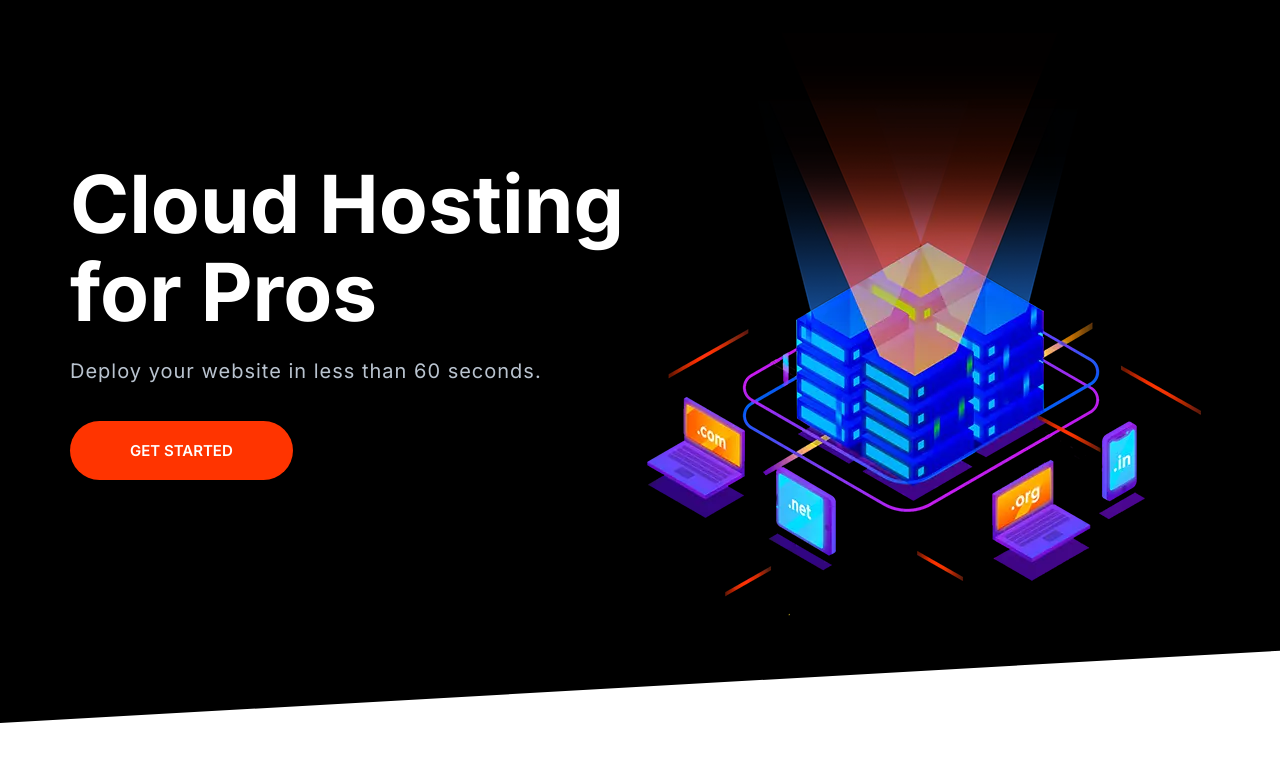
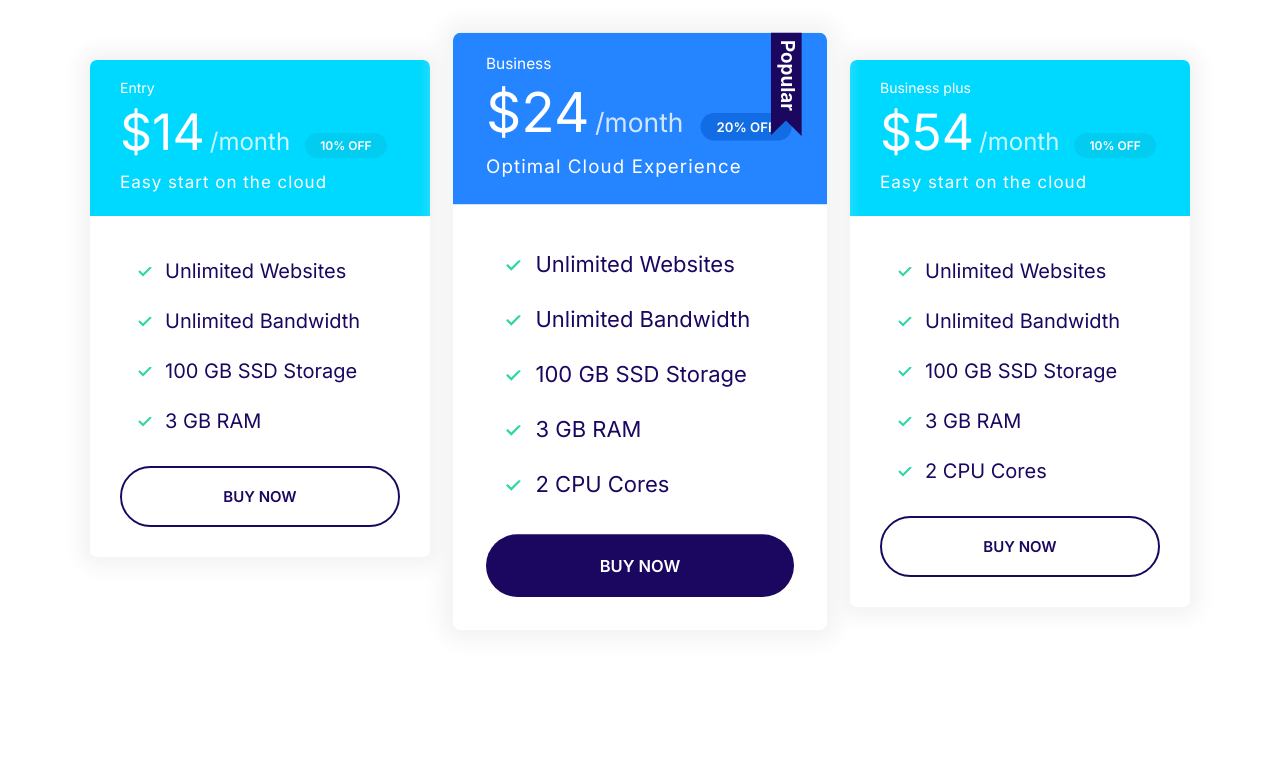
Before and after one commit to lyndasowunmi/Moshify-Project, a plain HTML site: page index.html in a window 1280 px wide. Drawn offline with Linux system fonts and the light colour scheme.

Commit message:
Build plans block

```diff
--- a/css/styles.css
+++ b/css/styles.css
@@ -243,6 +243,16 @@ a {
   color: white;
 }
 
+.btn--dark {
+  background: var(--color-headings);
+  color: white;
+}
+
+.btn--dark:hover {
+  background: #29127e;
+  color: white;
+}
+
 .btn--stretched {
   padding-left: 6rem;
   padding-right: 6rem;
@@ -319,11 +329,19 @@ a {
   color: #fff;
 }
 
+.card--primary .badge--primary {
+  background: #126de4;
+}
+
 .card--secondary .badge--secondary {
   background: #02cdf1;
 }
 
 /* Plans */
+
+.plan {
+  transition: transform 0.2s ease-out;
+}
 
 .plan__name {
   color: #fff;
@@ -354,6 +372,10 @@ a {
   margin-bottom: 2rem;
 }
 
+.plan--popular {
+  transform: scale(1.1);
+}
+
 .plan--popular .card__header {
   position: relative;
 }
@@ -365,6 +387,14 @@ a {
   position: absolute;
   top: -6px;
   right: 5%;
+}
+
+.plan:hover {
+  transform: scale(1.05);
+}
+
+.plan--popular:hover {
+  transform: scale(1.15);
 }
 
 @media screen and (min-width: 1024px) {
@@ -706,3 +736,14 @@ a {
     align-self: center;
   }
 }
+
+/* Plans Block */
+
+.block-plans .grid {
+  gap: 8rem 4rem;
+}
+
+.block-plans .card {
+  max-width: 500px;
+  margin: 0 auto;
+}
--- a/index.html
+++ b/index.html
@@ -18,26 +18,76 @@
     <link rel="stylesheet" href="css/styles.css" />
   </head>
   <body>
-    <section class="block block--dark block--skewed-left hero">
-      <div class="container grid grid--1x2">
-        <header class="block__header hero__content">
-          <h1 class="block__heading">Cloud Hosting for Pros</h1>
-          <p class="hero__tagline">
-            Deploy your website in less than 60 seconds.
-          </p>
-          <a href="" class="btn btn--accent btn--stretched">Get Started</a>
-        </header>
-        <picture>
-          <source
-            type="image/webp"
-            srcset="images/banner.webp 1x, images/banner@2x.webp 2x"
-          />
-          <source
-            type="image/png"
-            srcset="images/banner.png 1x, images/banner@2x.png 2x"
-          />
-          <img class="hero__image" src="./images/banner.png" alt="" />
-        </picture>
+    <section class="block container block-plans">
+      <div class="grid grid--1x3">
+        <div class="plan">
+          <div class="card card--secondary">
+            <header class="card__header">
+              <h3 class="plan__name">Entry</h3>
+              <span class="plan__price">$14</span>
+              <span class="plan__billing-cycle">/month</span>
+              <span class="badge badge--secondary badge--small">10% OFF</span>
+              <span class="plan__description">Easy start on the cloud</span>
+            </header>
+            <div class="card__body">
+              <ul class="list list--tick">
+                <li class="list__item">Unlimited Websites</li>
+                <li class="list__item">Unlimited Bandwidth</li>
+                <li class="list__item">100 GB SSD Storage</li>
+                <li class="list__item">3 GB RAM</li>
+              </ul>
+              <button class="btn btn--outline btn--block" type="button">
+                Buy Now
+              </button>
+            </div>
+          </div>
+        </div>
+        <div class="plan plan--popular">
+          <div class="card card--primary">
+            <header class="card__header">
+              <h3 class="plan__name">Business</h3>
+              <span class="plan__price">$24</span>
+              <span class="plan__billing-cycle">/month</span>
+              <span class="badge badge--primary badge--small">20% OFF</span>
+              <span class="plan__description">Optimal Cloud Experience</span>
+            </header>
+            <div class="card__body">
+              <ul class="list list--tick">
+                <li class="list__item">Unlimited Websites</li>
+                <li class="list__item">Unlimited Bandwidth</li>
+                <li class="list__item">100 GB SSD Storage</li>
+                <li class="list__item">3 GB RAM</li>
+                <li class="list__item">2 CPU Cores</li>
+              </ul>
+              <button class="btn btn--dark btn--block" type="button">
+                Buy Now
+              </button>
+            </div>
+          </div>
+        </div>
+        <div class="plan">
+          <div class="card card--secondary">
+            <header class="card__header">
+              <h3 class="plan__name">Business plus</h3>
+              <span class="plan__price">$54</span>
+              <span class="plan__billing-cycle">/month</span>
+              <span class="badge badge--secondary badge--small">10% OFF</span>
+              <span class="plan__description">Easy start on the cloud</span>
+            </header>
+            <div class="card__body">
+              <ul class="list list--tick">
+                <li class="list__item">Unlimited Websites</li>
+                <li class="list__item">Unlimited Bandwidth</li>
+                <li class="list__item">100 GB SSD Storage</li>
+                <li class="list__item">3 GB RAM</li>
+                <li class="list__item">2 CPU Cores</li>
+              </ul>
+              <button class="btn btn--outline btn--block" type="button">
+                Buy Now
+              </button>
+            </div>
+          </div>
+        </div>
       </div>
     </section>
     <script src="js/main.js"></script>
```
Also changed, not shown: components/plansblock.html (added, +72 -0 lines).
